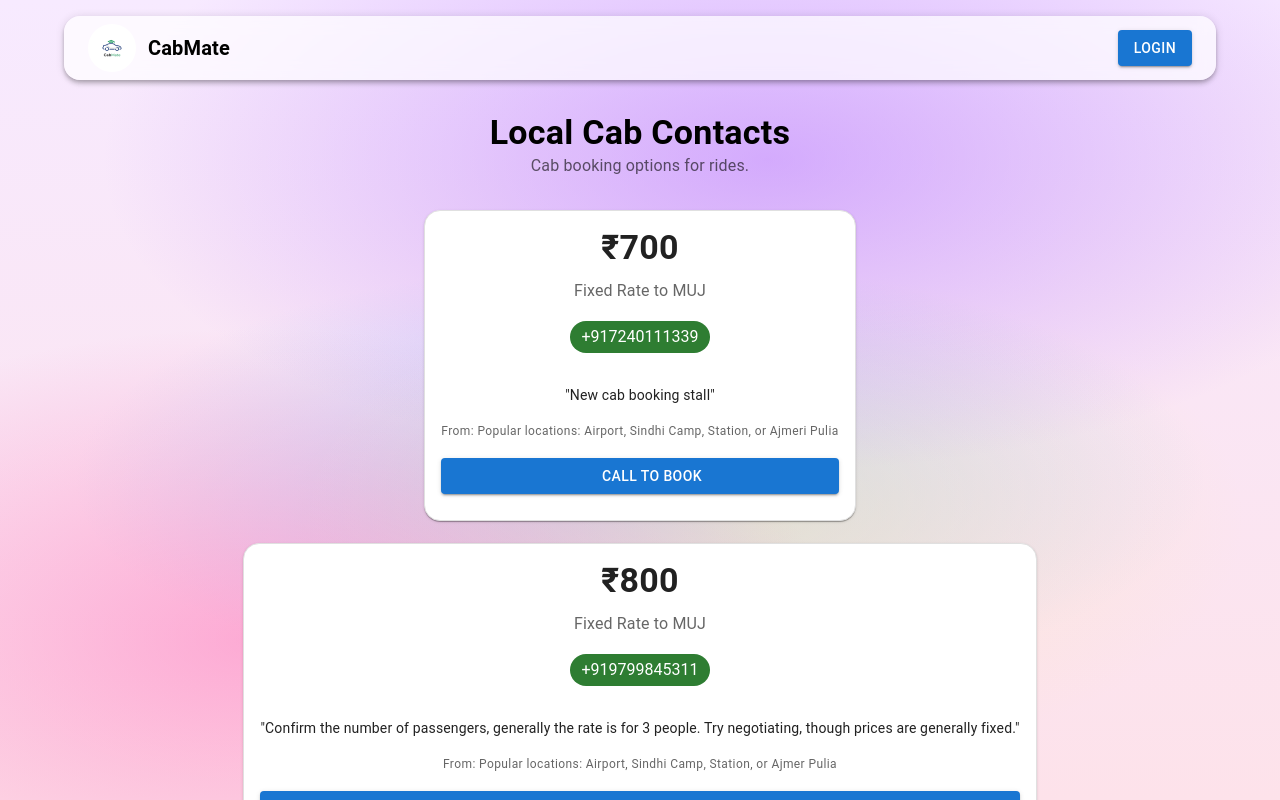
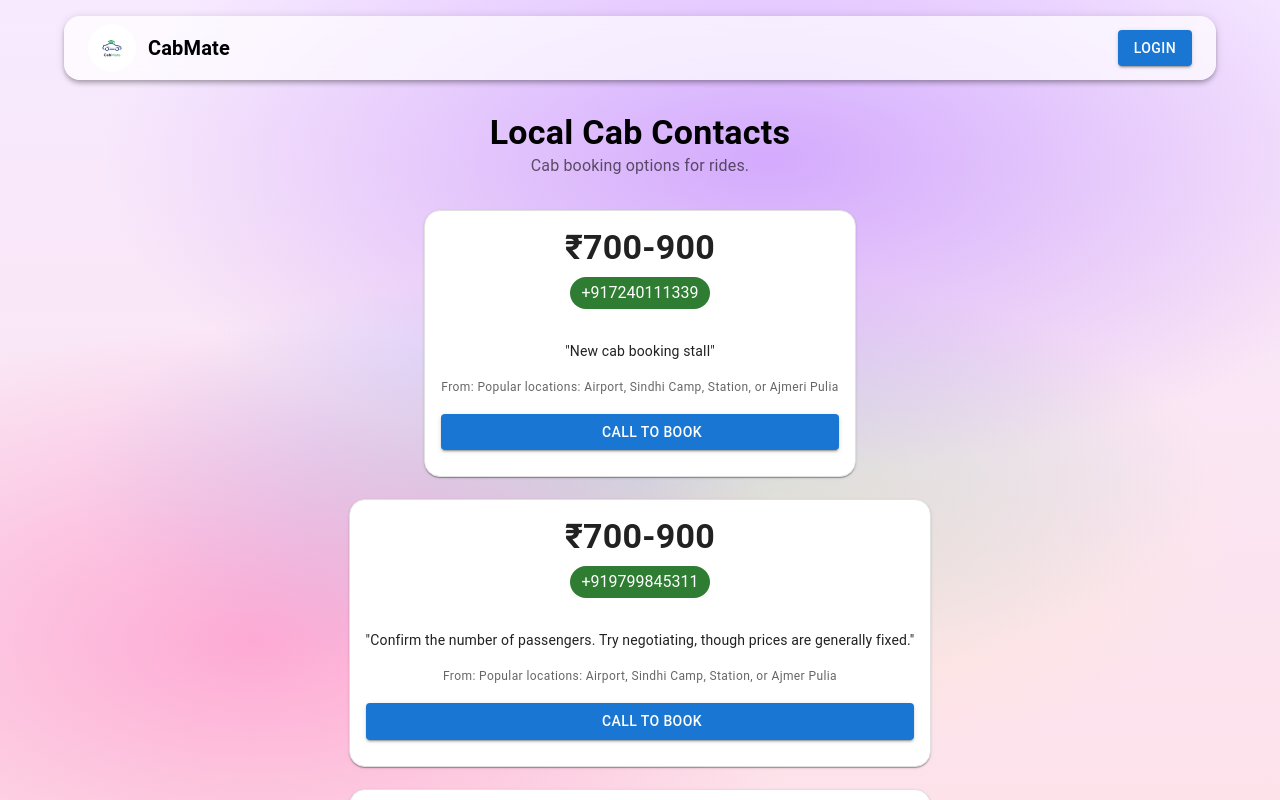
Before and after one commit to EmperorsReign05/CabMate, a React (Vite) app: page /local-cabs in a window 1280 px wide. Shown: the top 800 px of the page. Built offline with nearby package versions, Linux system fonts and the light colour scheme; no server answers; some icons are missing.

Commit message:
cabprice

```diff
--- a/src/components/CabContactCard.jsx
+++ b/src/components/CabContactCard.jsx
@@ -9,9 +9,9 @@ const CabContactCard = ({ phone, price, locations, notes }) => {
         <Typography variant="h4" sx={{ fontWeight: 'bold', mb: 1 }}>
           ₹{price}
         </Typography>
-        <Typography variant="subtitle1" color="text.secondary" sx={{ mb: 2 }}>
-          Fixed Rate to MUJ
-        </Typography>
+        {/*<Typography variant="subtitle1" color="text.secondary" sx={{ mb: 2 }}>
+          Cab Booking
+        </Typography>*/}
         <Chip label={phone} color="success" sx={{ mb: 2, fontSize: '1rem' }} />
 
         <Typography variant="body2" sx={{ my: 2 }}>
--- a/src/pages/LocalCabsPage.jsx
+++ b/src/pages/LocalCabsPage.jsx
@@ -5,21 +5,21 @@ import CabContactCard from '../components/CabContactCard';
 const cabData = [
   {
     phone: '+917240111339',
-    price: 700,
+    price: '700-900',
     locations: 'Popular locations: Airport, Sindhi Camp, Station, or Ajmeri Pulia',
     notes: '"New cab booking stall"'
   },
   {
     phone: '+919799845311',
-    price: 800,
+    price: '700-900',
     locations: 'Popular locations: Airport, Sindhi Camp, Station, or Ajmer Pulia',
-    notes: '"Confirm the number of passengers, generally the rate is for 3 people. Try negotiating, though prices are generally fixed."'
+    notes: '"Confirm the number of passengers. Try negotiating, though prices are generally fixed."'
   },
   {
     phone: '+919509027828',
-    price: 900,
+    price: '700-900',
     locations: 'Popular locations: Airport, Sindhi Camp, Station, or Ajmeri Pulia',
-    notes: '"Confirm the number of passengers, generally the rate is for 3 people. Try negotiating, though prices are generally fixed."'
+    notes: '"Confirm the number of passengers. Try negotiating, though prices are generally fixed."'
   }
 
 
```
